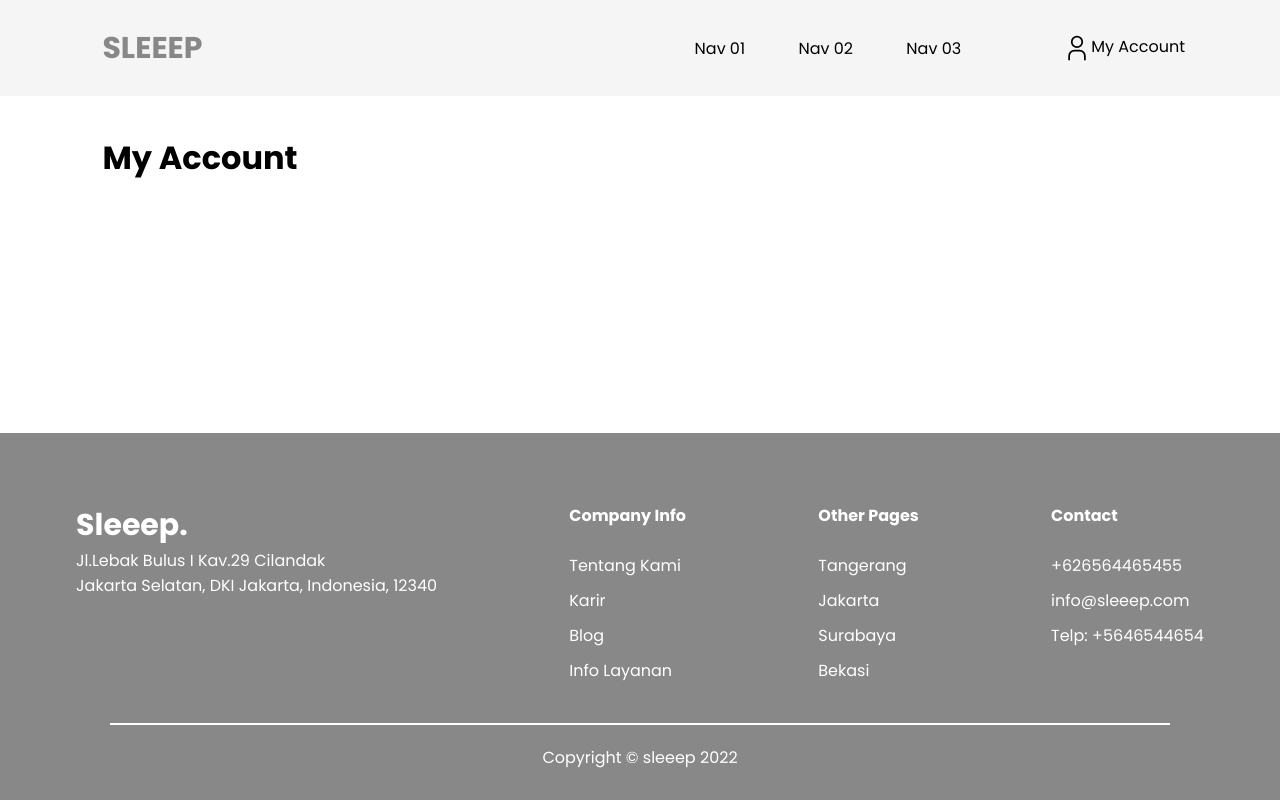
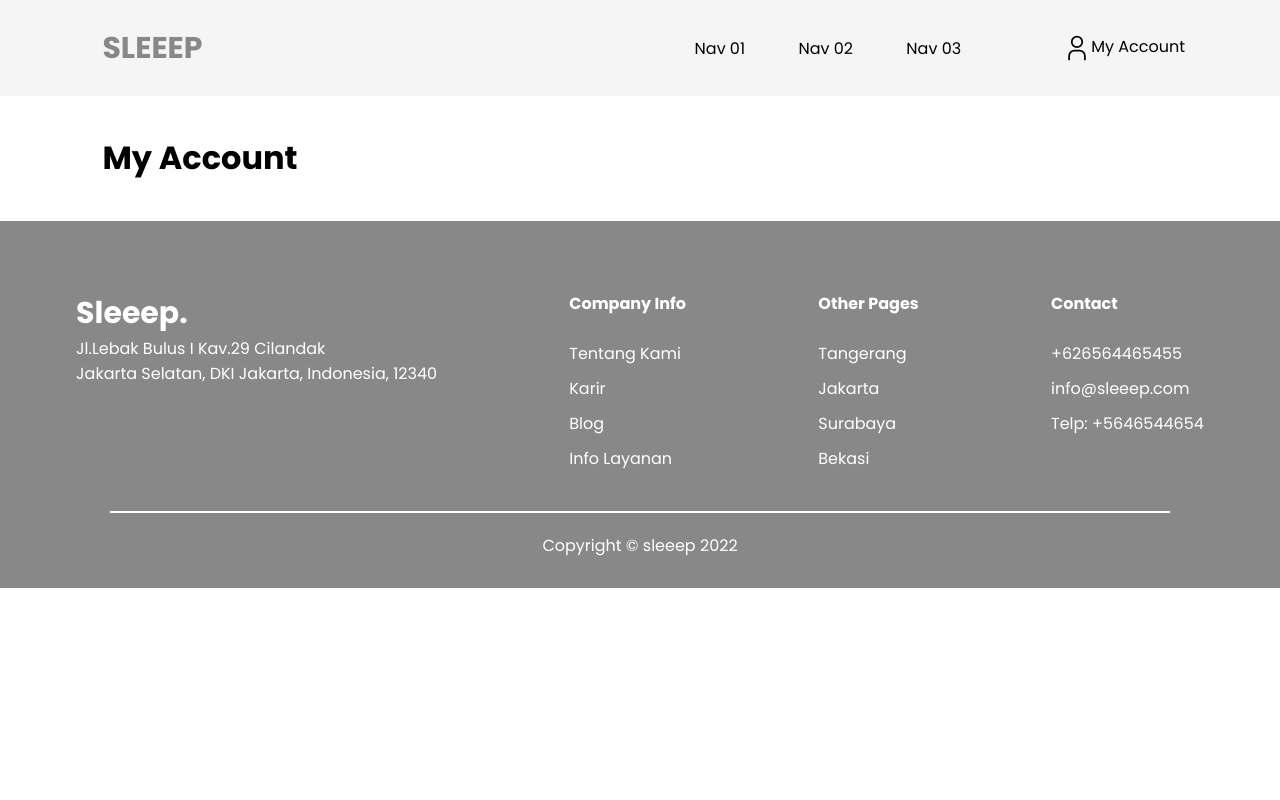
Before and after one commit to AnandAeroqube/health-clinic-frontend, a React (Create React App) app: page / in a window 1280 px wide. Built offline with nearby package versions, Linux system fonts and the light colour scheme; no server answers.

Commit message:
Updated footer

```diff
--- a/src/assets/styles/footer.css
+++ b/src/assets/styles/footer.css
@@ -2,12 +2,10 @@
     background-color: #888888;
     color: white;
     margin-bottom: 0px;
-    position: absolute;
     bottom: 0;
     width: 100%;
-    min-height: 12.5rem;
     height: auto;
-
+    position: relative;
 }
 
 .footer-content {
```
